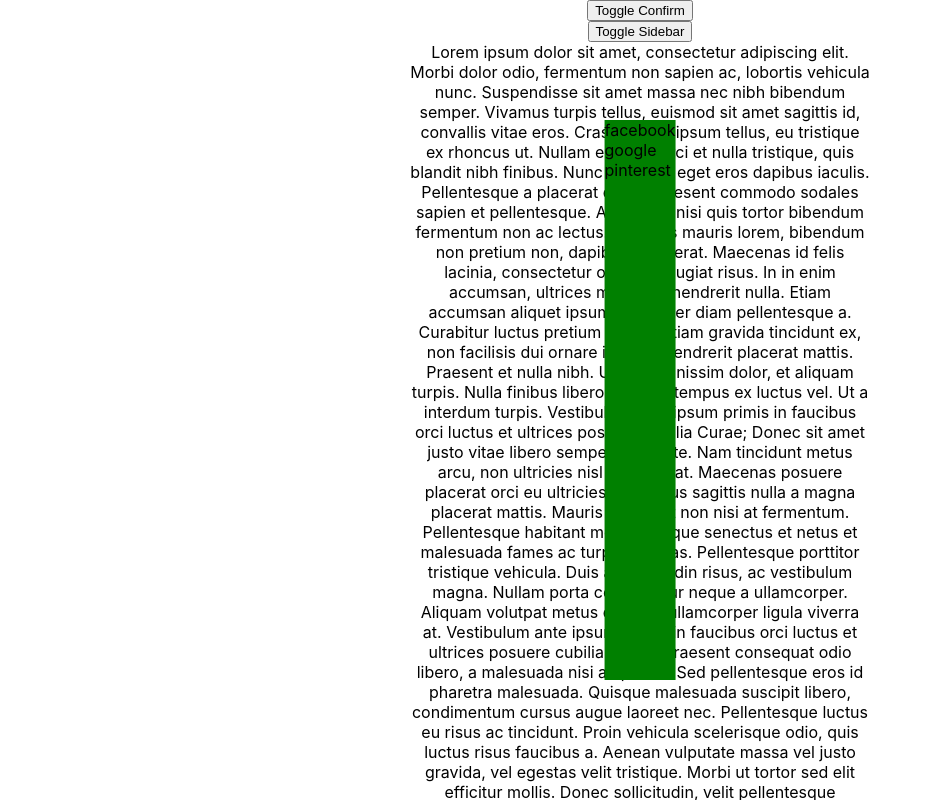
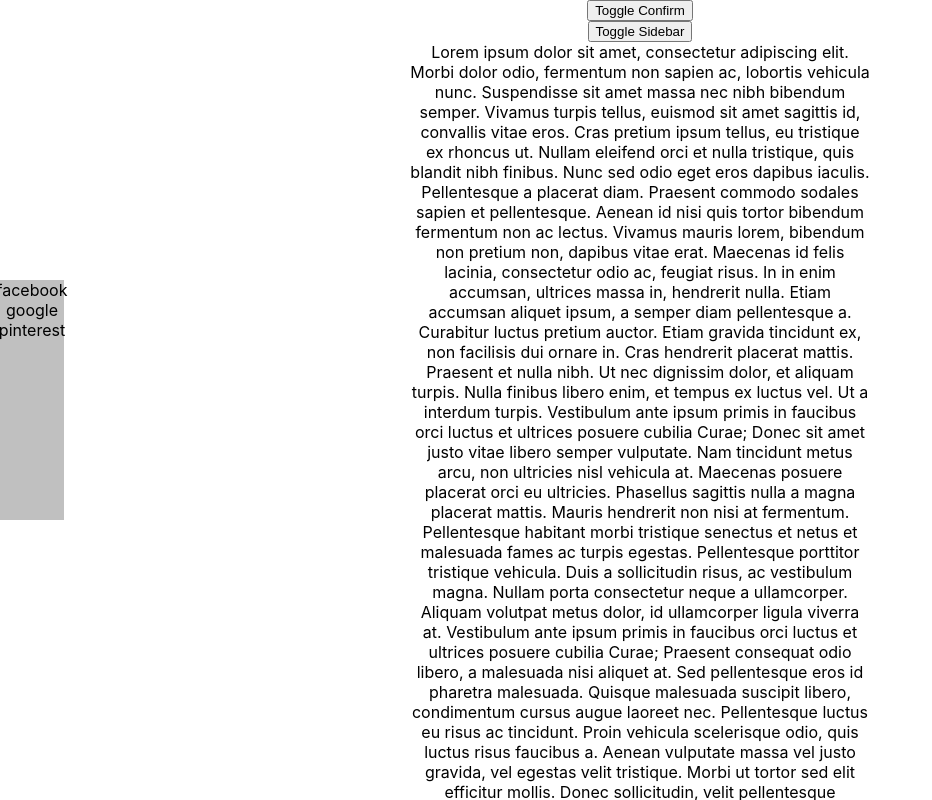
Before and after one commit to ErezBiren/modal-exercise, a React (Create React App) app: page / in a window 1280 px wide. Both pictures are taken after a click on the button "Toggle Sidebar". Shown: the top 800 px of the page, without its empty margins (0-932 px from the left). Built offline with nearby package versions, Linux system fonts and the light colour scheme.

Commit message:
update css

```diff
--- a/src/App.css
+++ b/src/App.css
@@ -36,7 +36,13 @@
 }
 
 .App-custom-backdrop {
+  position: fixed;
+  top: 0;
+  left: 0;
+  right: 0;
+  bottom: 0;
   background-color: red;
+  z-index: 1000;
 }
 
 @keyframes App-logo-spin {
--- a/src/App.js
+++ b/src/App.js
@@ -25,7 +25,7 @@ function App() {
         open={isOpenConfirm}
         hideBackdrop={false}
         handleClose={() => setIsOpenConfirm(false)}
-        // BackdropComponent={customBackdrop}
+        // BackdropComponent={<customBackdrop />}
       >
         <ConfirmComponent
           handleConfirm={() => setIsOpenConfirm(false)}
--- a/src/components/Modal/Modal.jsx
+++ b/src/components/Modal/Modal.jsx
@@ -16,7 +16,7 @@ const modal = (props) => {
 
   return ReactDom.createPortal(
     <>
-      {!hideBackdrop ? <Backdrop {...props} /> : null}
+      {!hideBackdrop && BackdropComponent ? BackdropComponent : null}
       <div className="modal-root">{children}</div>
     </>,
     document.getElementById("portal")
--- a/src/components/Sidebar/Sidebar.css
+++ b/src/components/Sidebar/Sidebar.css
@@ -1,5 +1,14 @@
 .sidebar-main {
-  background-color: green;
-  height: 70vh;
-  left: 5%;
+  pointer-events: none;
+  width: 100vw;
 }
+
+.sidebar-container {
+  background-color: silver;
+  width: 5%;
+  height: 30vh;
+  left: 2%;
+  display: flex;
+  flex-direction: column;
+  align-items: center;
+}
--- a/src/components/Sidebar/Sidebar.jsx
+++ b/src/components/Sidebar/Sidebar.jsx
@@ -4,9 +4,11 @@ import "./Sidebar.css";
 const Sidebar = () => {
   return (
     <div className="sidebar-main">
-      <div>facebook</div>
-      <div>google</div>
-      <div>pinterest</div>
+      <div className="sidebar-container">
+        <div>facebook</div>
+        <div>google</div>
+        <div>pinterest</div>
+      </div>
     </div>
   );
 };
```
